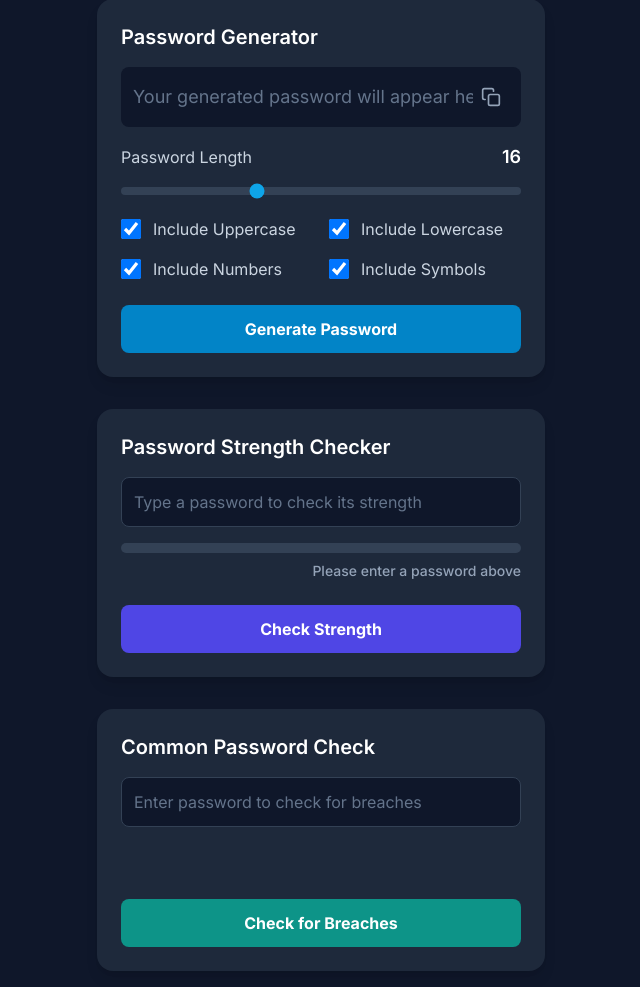
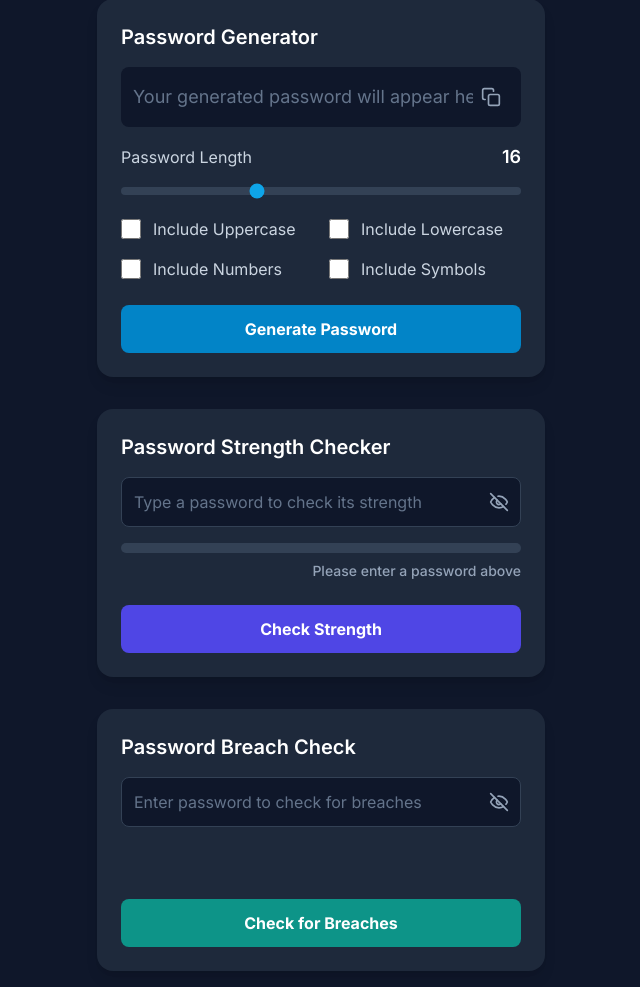
Before and after one commit to CyberPanther232/pypass, a Flask app: page / in a window 1280 px wide. Shown: the part 121-1108 px from the top of the page, without its empty margins (319-959 px from the left). Run offline with Flask 3, Linux system fonts and the light colour scheme; some libraries are stand-ins or nearby versions.

Commit message:
Updated JavaScript, HTML, and input bars. Also added more logic to password checker and changed name for common password check

```diff
--- a/app/routes.py
+++ b/app/routes.py
@@ -4,6 +4,7 @@ import secrets
 import requests
 import hashlib
 import string
+import os
 
 def generate_random_password(length, upper, lower, numbers, symbols):
     valid_characters = ""
@@ -24,12 +25,10 @@ def generate_random_password(length, upper, lower, numbers, symbols):
 
 def check_online(password):
     try:
-        times_seen = 0
 
         hash_string = hashlib.sha1(password.encode()).hexdigest()
-
         prefix = hash_string[0:5]
-        suffix = hash_string[5:0]
+        suffix = hash_string[5:].upper()
         req = requests.get(f'https://api.pwnedpasswords.com/range/{prefix}')
 
         hashes = (line.split(":") for line in req.text.splitlines())
@@ -47,10 +46,8 @@ def index():
 
 @application.route("/generate-password", methods=["GET", "POST"])
 def generate_password():
-
-
     if request.method == "POST":
-        length = int(request.form.get("length", 16)) # 16 is default if no value is provided
+        length = int(request.form.get("length", 16))
         upper = "uppercase" in request.form
         lower = "lowercase" in request.form
         numbers = "numbers" in request.form
@@ -58,53 +55,51 @@ def generate_password():
 
         try:
             password = generate_random_password(length, upper, lower, numbers, symbols)
-            return render_template("index.html", generated_password=password)
+            return render_template(
+                "index.html",
+                generated_password=password,
+                length=length,
+                upper=upper,
+                lower=lower,
+                numbers=numbers,
+                symbols=symbols
+            )
+        except IndexError:
+            return render_template("index.html", error="Please select at least one character set.")
 
-        except IndexError:
-            return render_template("index.html")
-    else:
-        return redirect("/")
+    return redirect("/")
+
 
 @application.route("/check-strength", methods=["GET", "POST"])
 def check_strength():
-
     if request.method == "POST":
-        password = request.form.get("password_to_check")
+        password = request.form.get("password_to_check", "")
         strength = 0
         strength_feedback = "Please enter a password above"
+        color = "bg-blue-500"  # default fallback color
 
-        upper, lower, numbers, symbols = False, False, False, False
+        if password.strip():  # check for non-empty password
+            upper = any(c.isupper() for c in password)
+            lower = any(c.islower() for c in password)
+            numbers = any(c.isdigit() for c in password)
+            symbols = any(c in string.punctuation for c in password)
 
-        if password:
-            for char in password:
-                if char.isupper():
-                    upper = True
-                if char.islower():
-                    lower = True
-                if char in string.punctuation:
-                    symbols = True
-                if char in string.digits:
-                    numbers = True
+            # Base score contributions
+            if upper: strength += 0.15
+            if lower: strength += 0.15
+            if numbers: strength += 0.15
+            if symbols: strength += 0.15
 
-            if upper:
-                strength += .15
-            if lower:
-                strength += .15
-            if numbers:
-                strength += .15
-            if symbols:
-                strength += .15
-
-            print(strength)
-
-            length_modifier = (len(password) / 12) * .5 # 12 is max password length strength modifier
-
+            # Length modifier
+            length_modifier = min((len(password) / 12) * 0.5, 0.5)
             if len(password) < 6:
-                strength = .25
-                strength_feedback = "weak"
+                strength = 0.25
+                strength_feedback = "Weak"
+                color = "bg-red-500"
             else:
                 strength += length_modifier
 
+                # Assign feedback and color based on strength
                 if strength <= 0.3:
                     strength_feedback = "Weak"
                     color = "bg-red-500"
@@ -114,32 +109,57 @@ def check_strength():
                 elif strength <= 0.75:
                     strength_feedback = "Strong"
                     color = "bg-green-500"
-                elif strength > 1:
+                else:
                     strength = 1
                     strength_feedback = "Very Strong"
                     color = "bg-emerald-500"
 
-        return render_template("index.html", password=password, strength_bar_value=strength * 100, strength_bar_color=color, strength_feedback=strength_feedback)
+            # Check against common password list
+            with open(os.path.realpath('pypass/app/10k-most-common.txt')) as f:
+                for line in f:
+                    pw = line.strip()
+                    variants = {pw, pw.lower(), pw.upper(), pw.capitalize()}
+                    if password in variants:
+                        strength = 1
+                        strength_feedback = "Weak - Common password!"
+                        color = "bg-red-500"
+                        break  # Stop checking after match
 
-    else:
-        return redirect("/")
+        else:
+            strength = 0
+            strength_feedback = "Enter a password please!"
+            color = "bg-blue-500"
+
+        return render_template(
+            "index.html",
+            password_to_check_strength=password,
+            strength_bar_value=int(strength * 100),
+            strength_bar_color=color,
+            strength_feedback=strength_feedback
+        )
+
+    return redirect("/")
+
 
 @application.route("/check-breach", methods=["GET", "POST"])
 def check_breach():
 
     if request.method == "POST":
         password = request.form.get("password_to_check_breach")
-        occurances = check_online(password)
 
-        if not occurances.is_integer():
-            breach_feedback = "Error!"
+        if password != "":
+            occurances = check_online(password)
+
+            if not occurances.is_integer():
+                breach_feedback = "Error!"
+            else:
+                if occurances > 1:
+                    breach_feedback = f"Oh no... That password has been found and cracked in approximately {occurances} data breaches!"
+                else:
+                    breach_feedback = "Phew... This password has not been found in most common breaches"
+
+            return render_template("index.html", breach_feedback=breach_feedback, password_breach_check=password)
         else:
-            if occurances > 1:
-                breach_feedback = f"Oh no... That password has been found and cracked in approximately {occurances} data breaches!"
-            else:
-                breach_feedback = "Phew... This password has not been found in most common breaches"
-
-        return render_template("index.html", breach_feedback=breach_feedback)
-
+            return render_template("index.html", breach_feedback="Please enter a password!", password_breach_check=password)
     else:
         return redirect("/")
--- a/app/templates/index.html
+++ b/app/templates/index.html
@@ -51,33 +51,47 @@
 
                 <div class="relative flex items-center bg-slate-900 rounded-lg p-3 mb-4">
                     <input id="generated-password" type="text" readonly placeholder="Your generated password will appear here" value="{{ generated_password or '' }}" class="w-full bg-transparent text-white text-lg placeholder-slate-500 border-none focus:ring-0">
-                    <button id="copy-button" type="button" title="Copy to clipboard" class="p-2 rounded-md hover:bg-slate-700 transition-colors">
+                    <button type="button" onclick="copyToClipboard()" title="Copy to clipboard" class="p-2 rounded-md hover:bg-slate-700 transition-colors">
                         <svg xmlns="http://www.w3.org/2000/svg" width="20" height="20" viewBox="0 0 24 24" fill="none" stroke="currentColor" stroke-width="2" stroke-linecap="round" stroke-linejoin="round" class="text-slate-400"><rect x="9" y="9" width="13" height="13" rx="2" ry="2"></rect><path d="M5 15H4a2 2 0 0 1-2-2V4a2 2 0 0 1 2-2h9a2 2 0 0 1 2 2v1"></path></svg>
                     </button>
+                    <script>
+                        function copyToClipboard() {
+                            var text = document.getElementById("generated-password");
+                            text.select();
+                            text.setSelectionRange(0, 99999); // For mobile devices
+                            navigator.clipboard.writeText(text.value);
+                            alert("Password copied to clipboard!");
+                        };
+                    </script>
                 </div>
 
                 <div class="space-y-4">
                     <div class="flex items-center justify-between">
                         <label for="length" class="text-slate-300">Password Length</label>
-                        <span id="length-value" class="text-white font-semibold text-lg">16</span>
+                        <span id="length-value" class="text-white font-semibold text-lg">{{ length or 16 }}</span>
                     </div>
-                    <input id="length" name="length" type="range" min="8" max="32" value="16" class="w-full h-2 bg-slate-700 rounded-lg appearance-none cursor-pointer accent-sky-500">
+                    <input id="length" name="length" type="range" min="8" max="32" value="{{ length or 16 }}" class="w-full h-2 bg-slate-700 rounded-lg appearance-none cursor-pointer accent-sky-500">
+                    <script>
+                        document.getElementById("length").addEventListener('input', function() {
+                            document.getElementById('length-value').textContent = this.value;
+                        });
+                    </script>
 
                     <div class="grid grid-cols-1 sm:grid-cols-2 gap-4">
                         <div class="flex items-center">
-                            <input id="uppercase" name="uppercase" type="checkbox" checked class="h-5 w-5 bg-slate-700 border-slate-600 text-sky-500 focus:ring-sky-600 rounded">
+                            <input id="uppercase" name="uppercase" type="checkbox" value="1" {% if upper %}checked{% endif %} class="h-5 w-5 bg-slate-700 border-slate-600 text-sky-500 focus:ring-sky-600 rounded">
                             <label for="uppercase" class="ml-3 text-slate-300">Include Uppercase</label>
                         </div>
                         <div class="flex items-center">
-                            <input id="lowercase" name="lowercase" type="checkbox" checked class="h-5 w-5 bg-slate-700 border-slate-600 text-sky-500 focus:ring-sky-600 rounded">
+                            <input id="lowercase" name="lowercase" type="checkbox" value="1" {% if lower %}checked{% endif %} class="h-5 w-5 bg-slate-700 border-slate-600 text-sky-500 focus:ring-sky-600 rounded">
                             <label for="lowercase" class="ml-3 text-slate-300">Include Lowercase</label>
                         </div>
                         <div class="flex items-center">
-                            <input id="numbers" name="numbers" type="checkbox" checked class="h-5 w-5 bg-slate-700 border-slate-600 text-sky-500 focus:ring-sky-600 rounded">
+                            <input id="numbers" name="numbers" type="checkbox" value="1" {% if numbers %}checked{% endif %} class="h-5 w-5 bg-slate-700 border-slate-600 text-sky-500 focus:ring-sky-600 rounded">
                             <label for="numbers" class="ml-3 text-slate-300">Include Numbers</label>
                         </div>
                         <div class="flex items-center">
-                            <input id="symbols" name="symbols" type="checkbox" checked class="h-5 w-5 bg-slate-700 border-slate-600 text-sky-500 focus:ring-sky-600 rounded">
+                            <input id="symbols" name="symbols" type="checkbox" value="1" {% if symbols %}checked{% endif %} class="h-5 w-5 bg-slate-700 border-slate-600 text-sky-500 focus:ring-sky-600 rounded">
                             <label for="symbols" class="ml-3 text-slate-300">Include Symbols</label>
                         </div>
                     </div>
@@ -86,13 +100,30 @@
                 <button type="submit" class="mt-6 w-full bg-sky-600 text-white font-bold py-3 px-4 rounded-lg hover:bg-sky-700 focus:outline-none focus:ring-2 focus:ring-offset-2 focus:ring-offset-slate-800 focus:ring-sky-500 transition-all duration-300 transform hover:scale-105">
                     Generate Password
                 </button>
+                <script>
+                    document.getElementById('passwordGenerateForm').addEventListener('submit', function (e) {
+                        const checkboxes = ['uppercase', 'lowercase', 'numbers', 'symbols'];
+                        const oneChecked = checkboxes.some(id => document.getElementById(id).checked);
+
+                        if (!oneChecked) {
+                            e.preventDefault(); // Stop form from submitting
+                            alert('Please select at least one character type (uppercase, lowercase, numbers, or symbols).');
+                        }
+                    });
+                </script>
             </form>
 
             <!-- Password Strength Checker Section -->
             <form method="POST" action="/check-strength" class="bg-slate-800 p-6 rounded-2xl shadow-lg">
                 <h2 class="text-xl font-semibold text-white mb-4">Password Strength Checker</h2>
 
-                <input id="password-to-check" name="password_to_check" type="text" value="{{ password_to_check or '' }}" placeholder="Type a password to check its strength" class="w-full bg-slate-900 text-white placeholder-slate-500 border border-slate-700 rounded-lg p-3 focus:ring-2 focus:ring-sky-500 focus:border-sky-500 transition">
+                <div class="relative">
+                    <input id="password-to-check" name="password_to_check" type="password" value="{{ password_to_check_strength or '' }}" placeholder="Type a password to check its strength" class="w-full bg-slate-900 text-white placeholder-slate-500 border border-slate-700 rounded-lg p-3 pr-10 focus:ring-2 focus:ring-sky-500 focus:border-sky-500 transition">
+                    <button type="button" id="toggle-strength-visibility" class="absolute inset-y-0 right-0 px-3 flex items-center text-slate-400 hover:text-slate-200">
+                        <svg id="eye-strength-open" xmlns="http://www.w3.org/2000/svg" width="20" height="20" viewBox="0 0 24 24" fill="none" stroke="currentColor" stroke-width="2" stroke-linecap="round" stroke-linejoin="round" class="hidden"><path d="M2 12s3-7 10-7 10 7 10 7-3 7-10 7-10-7-10-7Z"></path><circle cx="12" cy="12" r="3"></circle></svg>
+                        <svg id="eye-strength-closed" xmlns="http://www.w3.org/2000/svg" width="20" height="20" viewBox="0 0 24 24" fill="none" stroke="currentColor" stroke-width="2" stroke-linecap="round" stroke-linejoin="round"><path d="M9.88 9.88a3 3 0 1 0 4.24 4.24"></path><path d="M10.73 5.08A10.43 10.43 0 0 1 12 5c7 0 10 7 10 7a13.16 13.16 0 0 1-1.67 2.68"></path><path d="M6.61 6.61A13.526 13.526 0 0 0 2 12s3 7 10 7a9.74 9.74 0 0 0 5.39-1.61"></path><line x1="2" x2="22" y1="2" y2="22"></line></svg>
+                    </button>
+                </div>
 
                 <div class="mt-4">
                     <div class="w-full bg-slate-700 rounded-full h-2.5">
@@ -107,12 +138,16 @@
 
             <!-- Common Password / Breach Check Section -->
             <form method="POST" action="/check-breach" class="bg-slate-800 p-6 rounded-2xl shadow-lg">
-                <h2 class="text-xl font-semibold text-white mb-4">Common Password Check</h2>
+                <h2 class="text-xl font-semibold text-white mb-4">Password Breach Check</h2>
 
-                <!-- Using type="password" is better for privacy -->
-                <input id="password-to-check-breach" name="password_to_check_breach" type="password" placeholder="Enter password to check for breaches" class="w-full bg-slate-900 text-white placeholder-slate-500 border border-slate-700 rounded-lg p-3 focus:ring-2 focus:ring-teal-500 focus:border-teal-500 transition">
+                <div class="relative">
+                    <input id="password-to-check-breach" name="password_to_check_breach" type="password" value="{{ password_breach_check or '' }}" placeholder="Enter password to check for breaches" class="w-full bg-slate-900 text-white placeholder-slate-500 border border-slate-700 rounded-lg p-3 pr-10 focus:ring-2 focus:ring-teal-500 focus:border-teal-500 transition">
+                    <button type="button" id="toggle-breach-visibility" class="absolute inset-y-0 right-0 px-3 flex items-center text-slate-400 hover:text-slate-200">
+                        <svg id="eye-breach-open" xmlns="http://www.w3.org/2000/svg" width="20" height="20" viewBox="0 0 24 24" fill="none" stroke="currentColor" stroke-width="2" stroke-linecap="round" stroke-linejoin="round" class="hidden"><path d="M2 12s3-7 10-7 10 7 10 7-3 7-10 7-10-7-10-7Z"></path><circle cx="12" cy="12" r="3"></circle></svg>
+                        <svg id="eye-breach-closed" xmlns="http://www.w3.org/2000/svg" width="20" height="20" viewBox="0 0 24 24" fill="none" stroke="currentColor" stroke-width="2" stroke-linecap="round" stroke-linejoin="round"><path d="M9.88 9.88a3 3 0 1 0 4.24 4.24"></path><path d="M10.73 5.08A10.43 10.43 0 0 1 12 5c7 0 10 7 10 7a13.16 13.16 0 0 1-1.67 2.68"></path><path d="M6.61 6.61A13.526 13.526 0 0 0 2 12s3 7 10 7a9.74 9.74 0 0 0 5.39-1.61"></path><line x1="2" x2="22" y1="2" y2="22"></line></svg>
+                    </button>
+                </div>
 
-                <!-- Result from your Flask backend will be displayed here -->
                 <div class="mt-4 text-center h-12 flex items-center justify-center">
                     {% if breach_feedback %}
                         <p class="font-medium {{ breach_feedback_color or 'text-slate-400' }}">{{ breach_feedback | safe }}</p>
@@ -125,77 +160,31 @@
             </form>
         </main>
 
-        <!-- Floating Notification for Copy Action -->
-        <div id="toast" class="hidden fixed bottom-5 right-5 bg-green-500 text-white py-2 px-4 rounded-lg shadow-xl">
-            Copied to clipboard!
-        </div>
     </div>
+    <script>
+        // Toggle password visibility
+        function togglePasswordVisibility(inputId, openIconId, closedIconId) {
+            const input = document.getElementById(inputId);
+            const eyeOpen = document.getElementById(openIconId);
+            const eyeClosed = document.getElementById(closedIconId);
+            if (input.type === "password") {
+                input.type = "text";
+                eyeOpen.classList.remove('hidden');
+                eyeClosed.classList.add('hidden');
+            } else {
+                input.type = "password";
+                eyeOpen.classList.add('hidden');
+                eyeClosed.classList.remove('hidden');
+            }
+        }
 
-    <script>
-        document.addEventListener('DOMContentLoaded', () => {
-            // --- Element References ---
-            const lengthSlider = document.getElementById('length');
-            const lengthValue = document.getElementById('length-value');
-            const copyButton = document.getElementById('copy-button');
-            const passwordGenerateForm = document.getElementById('passwordGenerateForm');
-            const toast = document.getElementById('toast');
+        document.getElementById('toggle-strength-visibility').addEventListener('click', function() {
+            togglePasswordVisibility('password-to-check', 'eye-strength-open', 'eye-strength-closed');
+        });
 
-            // --- Event Listeners ---
-
-            // Update password length display
-            if (lengthSlider) {
-                lengthSlider.addEventListener('input', function() {
-                    if (lengthValue) {
-                        lengthValue.textContent = this.value;
-                    }
-                });
-            }
-
-            // Copy to clipboard functionality
-            if (copyButton) {
-                copyButton.addEventListener('click', () => {
-                    const passwordField = document.getElementById('generated-password');
-                    const password = passwordField.value;
-
-                    if (!password) return;
-
-                    // Use the Clipboard API for modern browsers
-                    navigator.clipboard.writeText(password).then(() => {
-                        showToast();
-                    }).catch(err => {
-                        console.error('Could not copy text: ', err);
-                    });
-                });
-            }
-
-            // Form validation: ensure at least one character type is selected
-            if (passwordGenerateForm) {
-                passwordGenerateForm.addEventListener('submit', function (e) {
-                    const checkboxes = ['uppercase', 'lowercase', 'numbers', 'symbols'];
-                    const isAnyChecked = checkboxes.some(id => document.getElementById(id) && document.getElementById(id).checked);
-
-                    if (!isAnyChecked) {
-                        e.preventDefault(); // Stop form submission
-                        // A non-blocking notification is better than alert()
-                        alert('Please select at least one character type.');
-                    }
-                });
-            }
-
-            // --- Helper Functions ---
-
-            // Show a "Copied!" toast notification
-            function showToast() {
-                if (!toast) return;
-                toast.classList.remove('hidden');
-                toast.classList.add('toast-notification');
-                setTimeout(() => {
-                    toast.classList.add('hidden');
-                    toast.classList.remove('toast-notification');
-                }, 3000);
-            }
+        document.getElementById('toggle-breach-visibility').addEventListener('click', function() {
+            togglePasswordVisibility('password-to-check-breach', 'eye-breach-open', 'eye-breach-closed');
         });
     </script>
-
 </body>
 </html>
```
Also changed, not shown: app/static/style.css (deleted).
